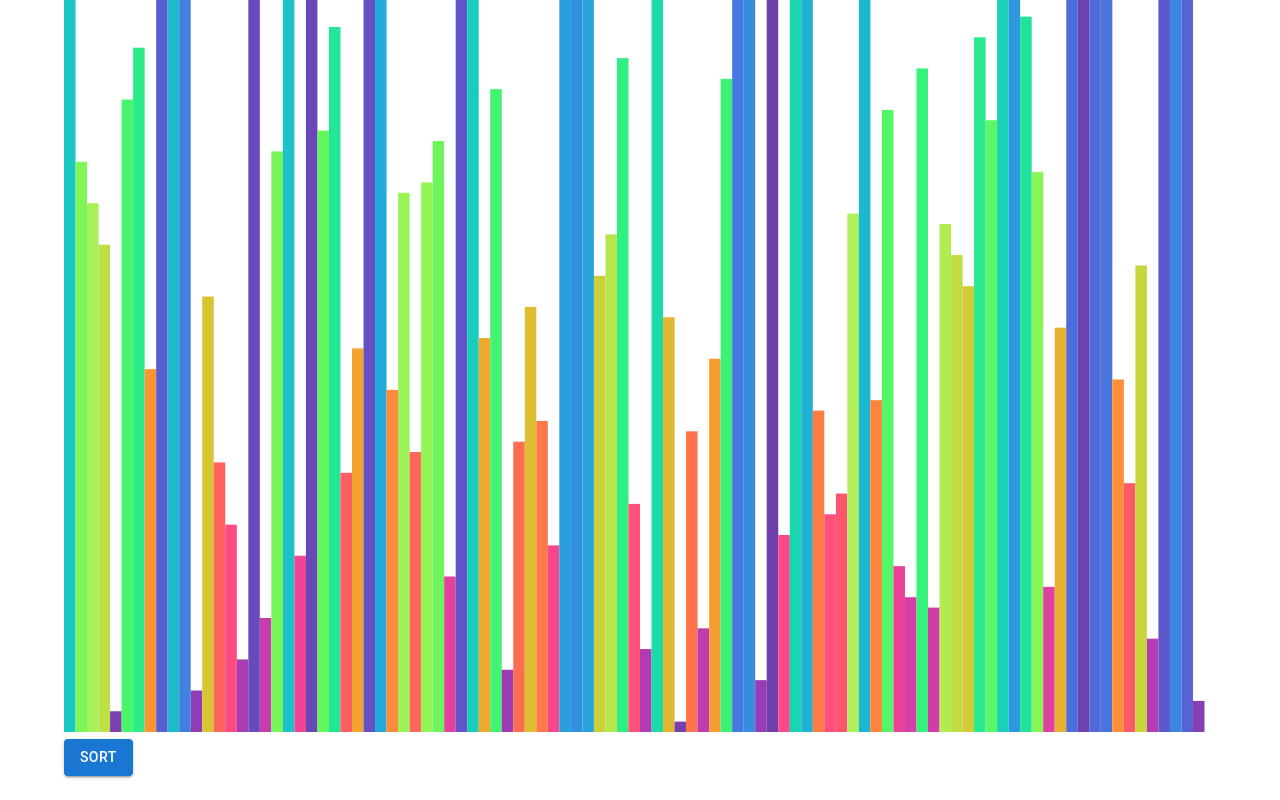
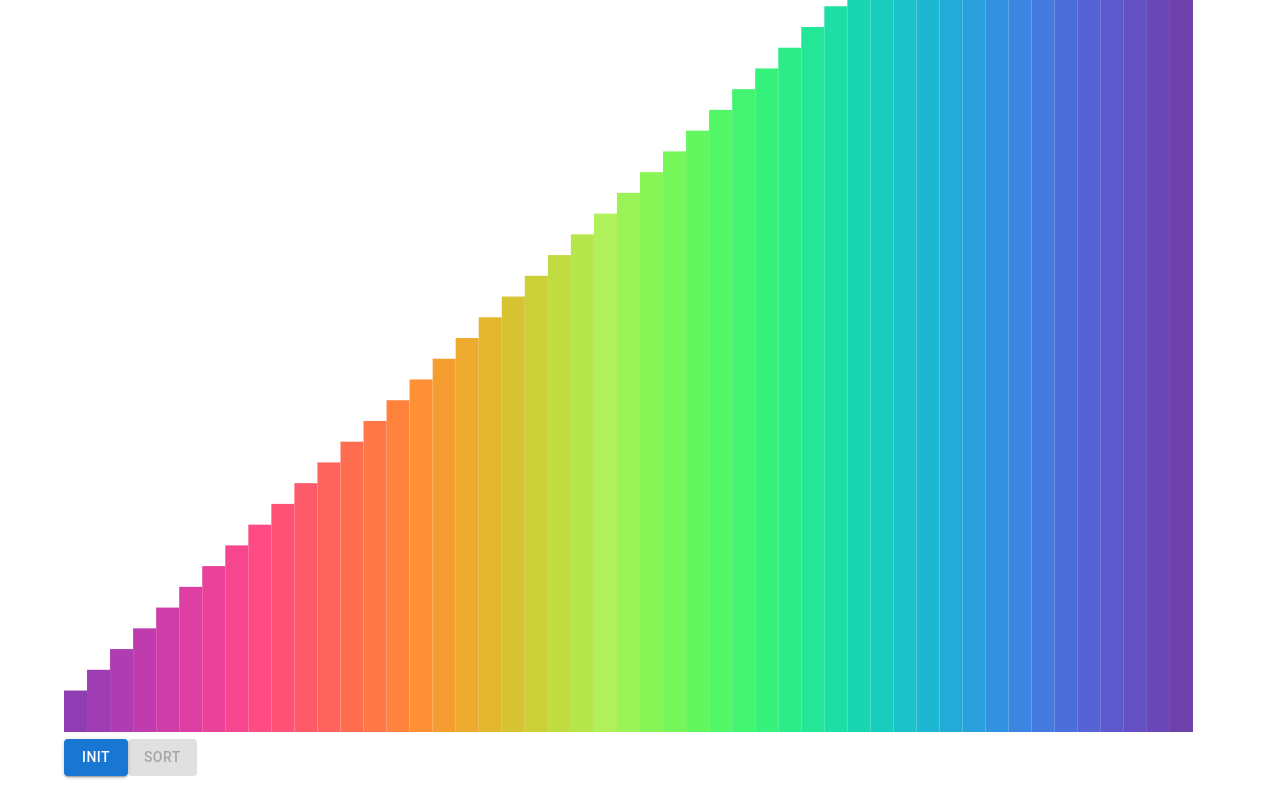
Before and after one commit to yu2799/sort-visualization, a Next.js app: page / in a window 1280 px wide. Shown: the part 508-1308 px from the top of the page. Built offline with nearby package versions, Linux system fonts and the light colour scheme.

Commit message:
add shuffle state

```diff
--- a/src/components/Contents.tsx
+++ b/src/components/Contents.tsx
@@ -1,14 +1,15 @@
 import * as d3 from "d3";
 import { Button, Container } from "@mui/material";
-import { useEffect, useState, useCallback } from "react";
+import { useState, useCallback } from "react";
 
-const DATA_LENGTH = 100;
+const DATA_LENGTH = 50;
 
 export const Contents = (): JSX.Element => {
   const [data, setData] = useState<number[]>(
     [...Array(DATA_LENGTH)].map((_, i) => i + 1)
   );
-  const [loading, setLoading] = useState<boolean>(true);
+  const [loading, setLoading] = useState<boolean>(false);
+  const [shuffled, setShuffled] = useState<boolean>(false);
   const [cnt, setCnt] = useState<number>(0);
 
   const height: number = 200;
@@ -35,10 +36,13 @@ export const Contents = (): JSX.Element => {
           setData(array.slice());
         }
       }
-    })(data).then(() => setLoading(true));
+    })(data).then(() => {
+      setShuffled(false);
+      setLoading(false);
+    });
   };
 
-  useEffect(() => {
+  const handleShuffled = () => {
     setLoading(true);
     const shuffle = async (
       [...array]: number[],
@@ -53,8 +57,11 @@ export const Contents = (): JSX.Element => {
         }
       }
     };
-    shuffle(data, 2).then(() => setLoading(false));
-  }, []);
+    shuffle(data, 2).then(() => {
+      setShuffled(true);
+      setLoading(false);
+    });
+  };
 
   return (
     <Container sx={{ py: 3 }}>
@@ -80,7 +87,18 @@ export const Contents = (): JSX.Element => {
           })}
         </g>
       </svg>
-      <Button variant="contained" onClick={bubbleSort} disabled={loading}>
+      <Button
+        variant="contained"
+        onClick={handleShuffled}
+        disabled={loading || shuffled}
+      >
+        init
+      </Button>
+      <Button
+        variant="contained"
+        onClick={bubbleSort}
+        disabled={loading || !shuffled}
+      >
         sort
       </Button>
     </Container>
```
